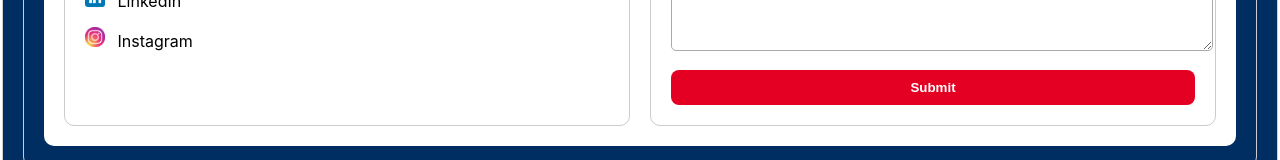
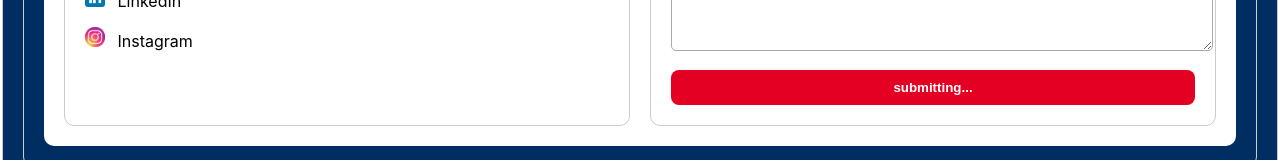
Before and after one commit to Ajay-kandula/Protfolio, a React (Create React App) app: page / in a window 1280 px wide. Shown: the part 4253-4413 px from the top of the page. Built offline with nearby package versions, Linux system fonts and the light colour scheme.

Commit message:
"update"

```diff
--- a/src/Component/Contact.js
+++ b/src/Component/Contact.js
@@ -4,6 +4,7 @@ function Contact() {
   const [form, setForm] = useState({ name: '', email: '', message: '' });
   const insta = './images/insta.png';
   const linkdin = './images/linkd.png';
+  const[loading,setLoading]=useState(false)
 
   const handleChange = (e) => {
     setForm({ ...form, [e.target.name]: e.target.value });
@@ -18,6 +19,7 @@ function Contact() {
     if (!form.message) return alert('Please type your message');
 
     try {
+      setLoading(true)
       const res = await fetch("https://my-backend-api-3-crp2.onrender.com/send", {
         method: 'POST',
         headers: { 'Content-Type': 'application/json' },
@@ -139,14 +141,15 @@ function Contact() {
   border: '1px solid #aaa'}}
               ></textarea><br />
 
-              <button type="submit" style={{color: "white",
+              <button type="submit" disabled={setLoading} style={{color: "white",
   backgroundColor: '#e30022',
   fontWeight: "bold",
   border: 'none',
   borderRadius: "8px",
   width: '100%',
-  padding: "10px"}}>
-                Submit
+  padding: "10px",
+  cursor:setLoading?'not-allowed':"pointer"}}>{setLoading ?'submitting...':'submit'}
+
               </button>
             </form>
           </div>
```
